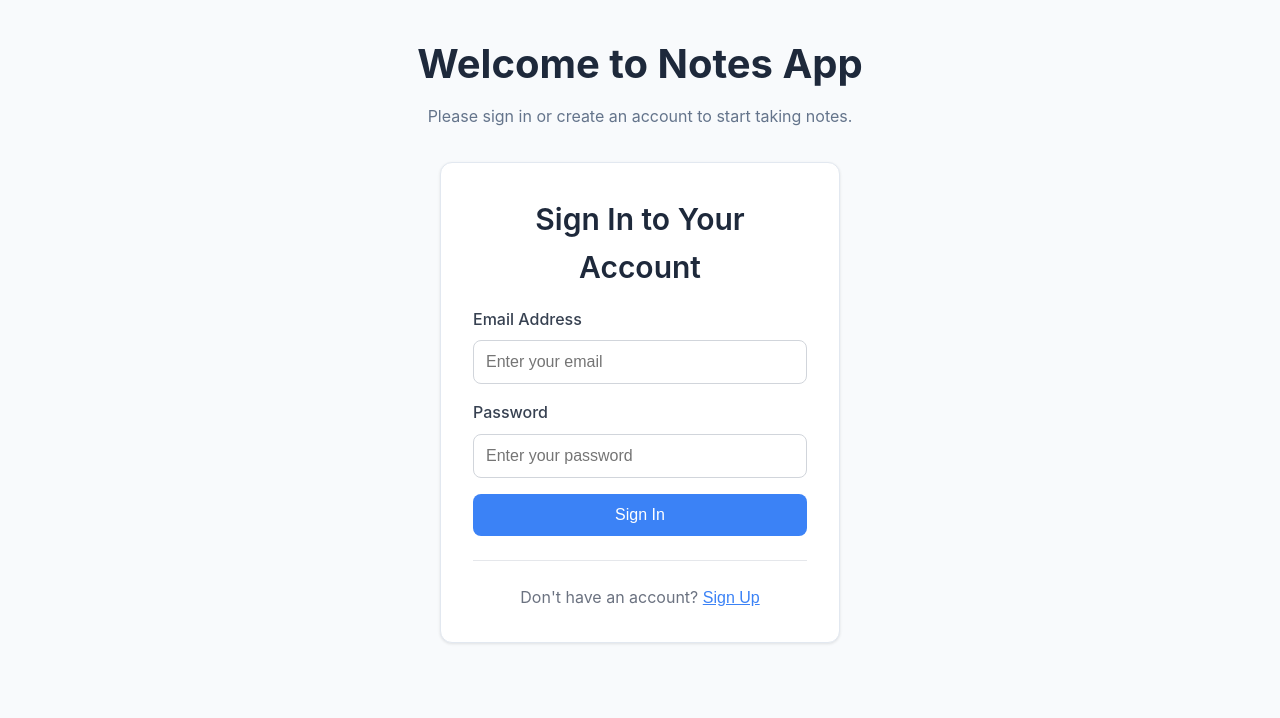
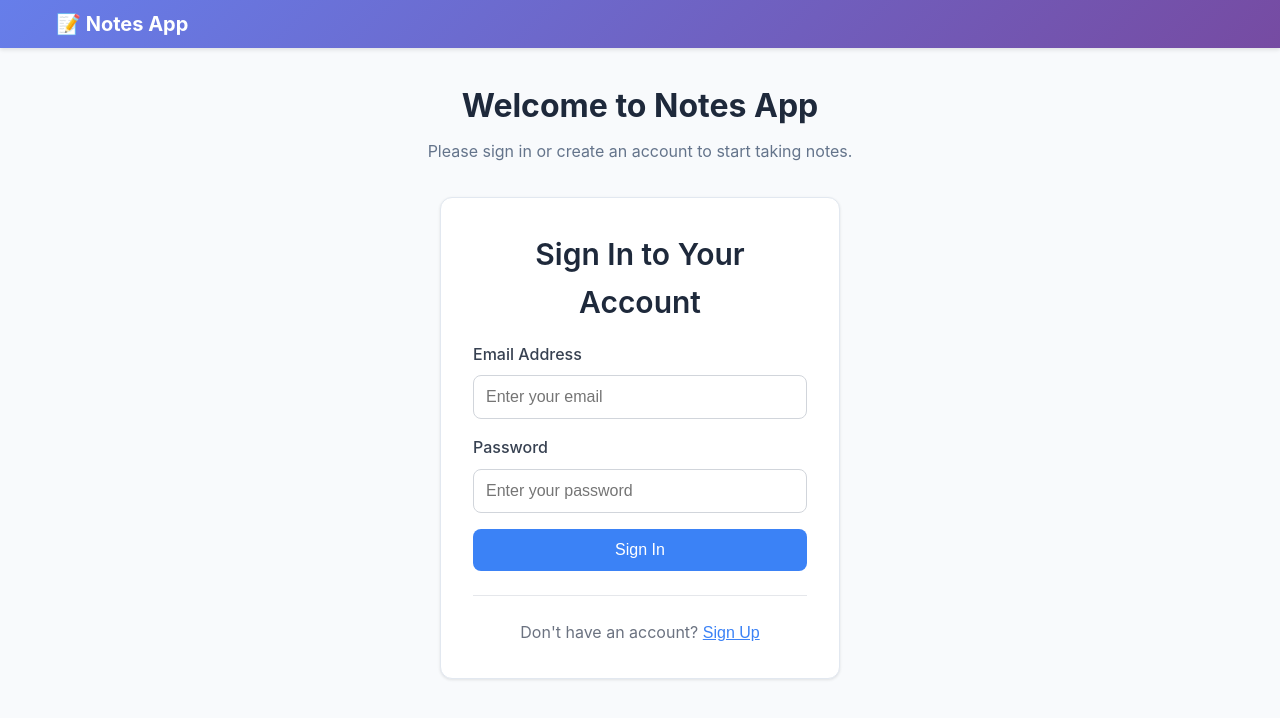
Before and after one commit to sahandbabali/test-notes-app, a Next.js app: page / in a window 1280 px wide. Shown: the top 718 px of the page. Built offline with nearby package versions, Linux system fonts and the light colour scheme; no server answers.

Commit message:
header added

```diff
--- a/pages/_app.js
+++ b/pages/_app.js
@@ -1,9 +1,21 @@
 import "@/styles/globals.css";
 import { AuthProvider } from "../contexts/AuthContext";
+
+// Simple Header Component
+function Header() {
+  return (
+    <header className="app-header">
+      <div className="header-container">
+        <h1 className="app-title">📝 Notes App</h1>
+      </div>
+    </header>
+  );
+}
 
 export default function App({ Component, pageProps }) {
   return (
     <AuthProvider>
+      <Header />
       <Component {...pageProps} />
     </AuthProvider>
   );
--- a/styles/globals.css
+++ b/styles/globals.css
@@ -18,6 +18,31 @@ body {
   color: #334155;
 }
 
+/* App header */
+.app-header {
+  background: linear-gradient(135deg, #667eea 0%, #764ba2 100%);
+  color: white;
+  padding: 0.5rem 0;
+  box-shadow: 0 2px 4px rgba(0, 0, 0, 0.1);
+  position: sticky;
+  top: 0;
+  z-index: 100;
+}
+
+.header-container {
+  max-width: 1200px;
+  margin: 0 auto;
+  padding: 0 1rem;
+}
+
+.app-title {
+  font-size: 1.25rem;
+  font-weight: 700;
+  margin: 0;
+  color: white;
+  text-align: left;
+}
+
 /* Container for layout */
 .container {
   max-width: 1200px;
@@ -30,6 +55,12 @@ h1 {
   font-size: 2.5rem;
   font-weight: 700;
   color: #1e293b;
+  margin-bottom: 0.5rem;
+}
+
+/* Page headings (not header) */
+.container h1 {
+  font-size: 2rem;
   margin-bottom: 0.5rem;
 }
 
@@ -430,4 +461,13 @@ p {
   .edit-actions .button {
     width: 100%;
   }
+
+  /* Mobile header adjustments */
+  .app-title {
+    font-size: 1.25rem;
+  }
+
+  .container h1 {
+    font-size: 1.75rem;
+  }
 }
```
